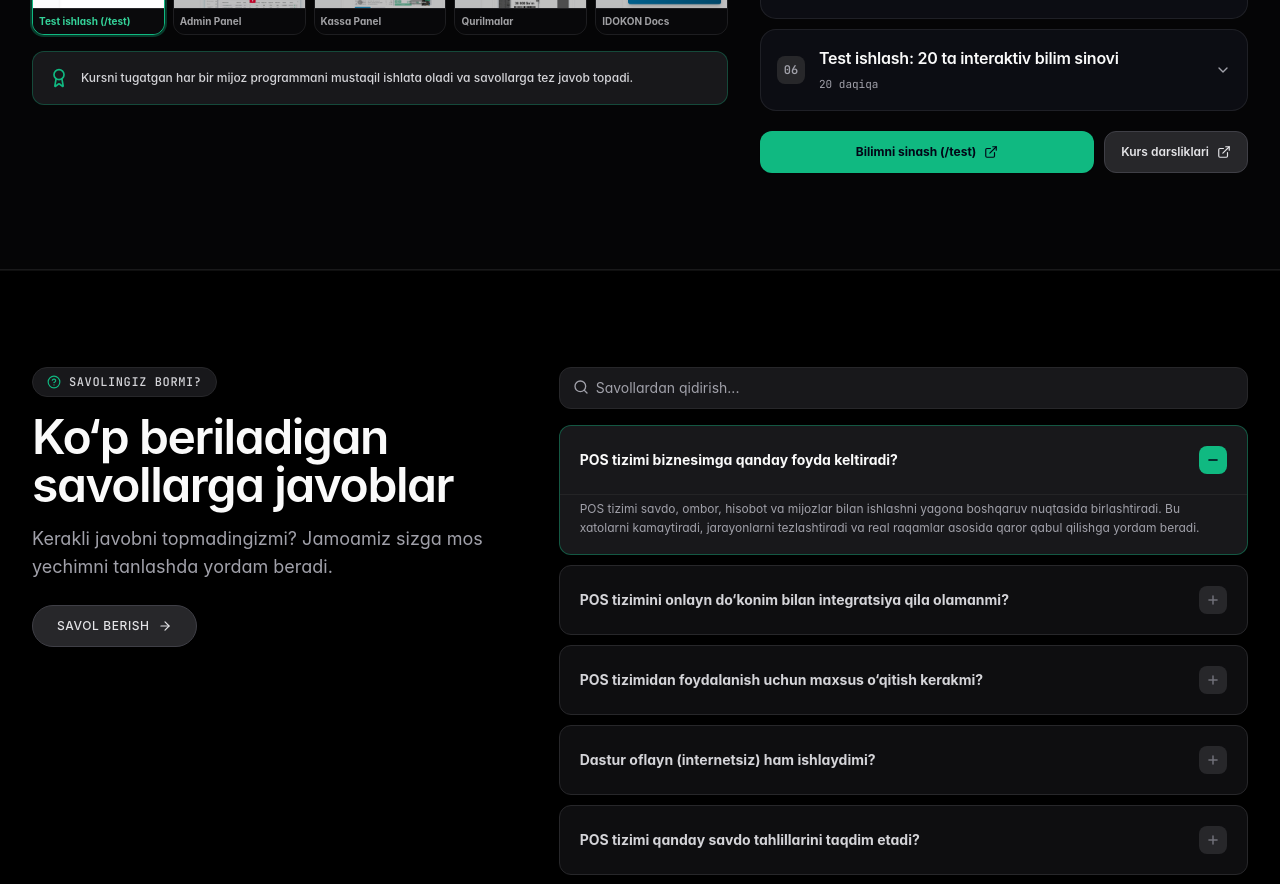
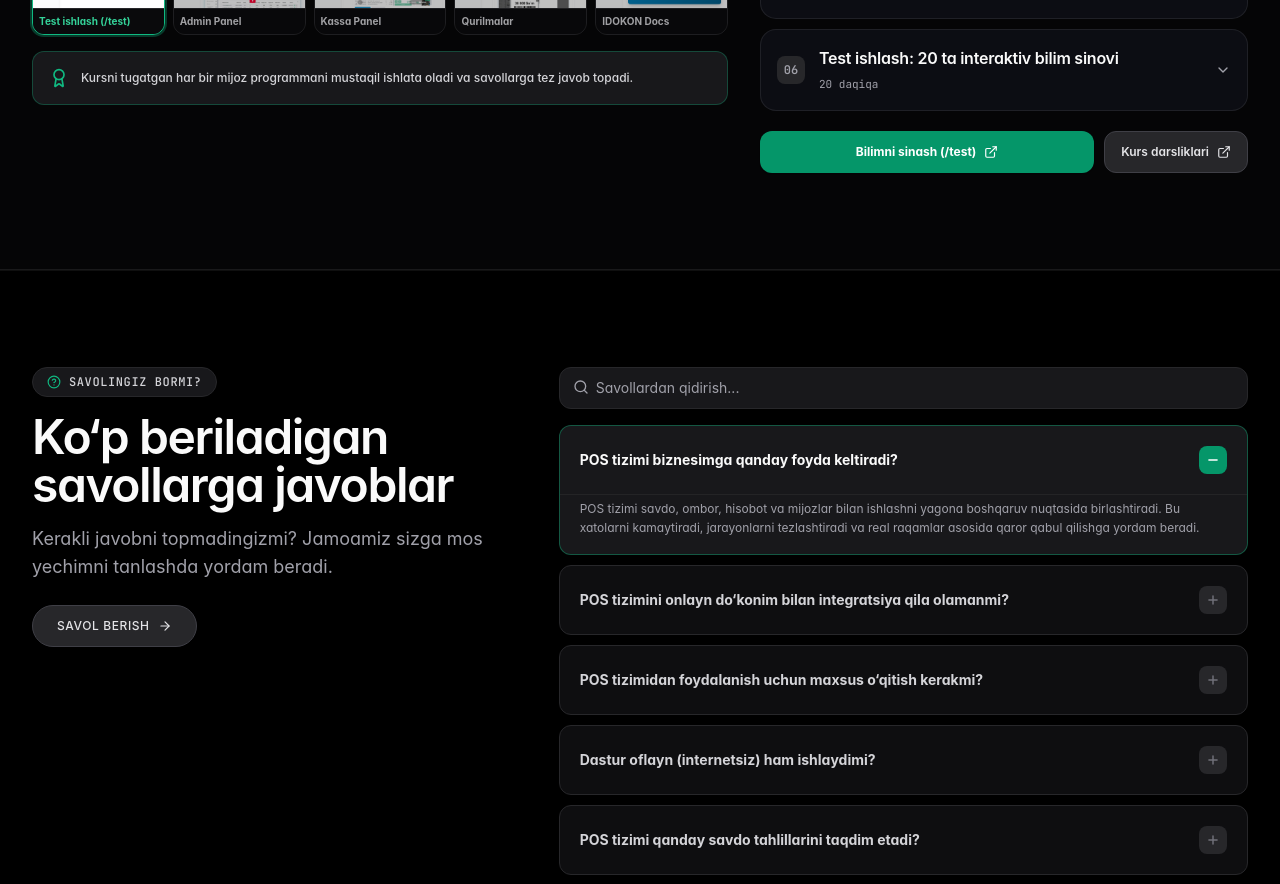
Before and after one commit to behruzerkinov/idokonOfficialWebsite, a React (Vite) app: page / in a window 1280 px wide. Shown: the part 8620-9504 px from the top of the page. Built offline with nearby package versions, Linux system fonts and the light colour scheme.

Commit message:
fix(ui): ensure pure white text and icons on all green buttons for high contrast
- update FAQ accordion minus button icon to crisp white
- update CourseAcademy, Navbar mobile demo, language selector and footer buttons to text-white

```diff
--- a/src/components/CourseAcademy.jsx
+++ b/src/components/CourseAcademy.jsx
@@ -261,7 +261,7 @@ export const CourseAcademy = ({ lang, t, onOpenLightbox }) => {
                 href="https://idokon-course.vercel.app/test"
                 target="_blank"
                 rel="noopener noreferrer"
-                className="flex-1 inline-flex items-center justify-center gap-2 px-4 py-3 rounded-xl text-xs font-bold text-slate-950 bg-emerald-500 hover:bg-emerald-400 shadow-sm transition-all duration-150 cursor-pointer active:scale-98"
+                className="flex-1 inline-flex items-center justify-center gap-2 px-4 py-3 rounded-xl text-xs font-bold text-white bg-emerald-600 hover:bg-emerald-500 shadow-sm transition-all duration-150 cursor-pointer active:scale-98"
               >
                 <span>{t.course.testKnowledge || "Bilimni sinash (/test)"}</span>
                 <ExternalLink className="w-3.5 h-3.5" />
--- a/src/components/FaqAccordion.jsx
+++ b/src/components/FaqAccordion.jsx
@@ -87,9 +87,9 @@ export const FaqAccordion = ({ t, onScrollToContact }) => {
                           {faq.q}
                         </span>
                         <div className={`w-7 h-7 rounded-lg flex items-center justify-center flex-shrink-0 transition-colors ${
-                          isOpen ? 'bg-emerald-500 text-slate-950 font-bold' : 'bg-zinc-100 dark:bg-zinc-800 text-zinc-500'
+                          isOpen ? 'bg-emerald-600 text-white font-bold shadow-xs' : 'bg-zinc-100 dark:bg-zinc-800 text-zinc-500'
                         }`}>
-                          {isOpen ? <Minus className="w-3.5 h-3.5 stroke-[2.5]" /> : <Plus className="w-3.5 h-3.5 stroke-[2.5]" />}
+                          {isOpen ? <Minus className="w-3.5 h-3.5 stroke-[2.5] text-white" /> : <Plus className="w-3.5 h-3.5 stroke-[2.5]" />}
                         </div>
                       </button>
 
--- a/src/components/Footer.jsx
+++ b/src/components/Footer.jsx
@@ -52,7 +52,7 @@ export const Footer = ({ t, onOpenDemo }) => {
               </a>
               <a
                 href="tel:+998991130999"
-                className="w-8 h-8 rounded-lg bg-white dark:bg-zinc-900 hover:bg-emerald-500 hover:text-slate-950 text-zinc-700 dark:text-zinc-300 flex items-center justify-center transition-colors border border-zinc-200 dark:border-zinc-800 shadow-xs"
+                className="w-8 h-8 rounded-lg bg-white dark:bg-zinc-900 hover:bg-emerald-600 hover:text-white text-zinc-700 dark:text-zinc-300 flex items-center justify-center transition-colors border border-zinc-200 dark:border-zinc-800 shadow-xs"
                 title="Qo'ng'iroq qilish: +998 99 113 09 99"
               >
                 <Phone className="w-4 h-4" />
--- a/src/components/Navbar.jsx
+++ b/src/components/Navbar.jsx
@@ -364,7 +364,7 @@ export const Navbar = ({
                     onClick={() => setLang(l.code)}
                     className={`px-3 py-1 rounded-lg text-xs font-semibold font-mono transition-all cursor-pointer ${
                       lang === l.code
-                        ? 'bg-emerald-500 text-slate-950 font-bold shadow-xs'
+                        ? 'bg-emerald-600 text-white font-bold shadow-xs'
                         : 'text-zinc-600 dark:text-zinc-400 hover:text-zinc-950 dark:hover:text-white'
                     }`}
                   >
@@ -440,7 +440,7 @@ export const Navbar = ({
                   setMobileMenuOpen(false);
                   onOpenDemo();
                 }}
-                className="w-full flex items-center justify-center gap-2 px-4 py-3 rounded-xl bg-emerald-500 hover:bg-emerald-400 text-slate-950 font-bold text-xs uppercase tracking-wider shadow-lg shadow-emerald-500/25 active:scale-98 transition-transform cursor-pointer"
+                className="w-full flex items-center justify-center gap-2 px-4 py-3 rounded-xl bg-emerald-600 hover:bg-emerald-500 text-white font-bold text-xs uppercase tracking-wider shadow-lg shadow-emerald-500/25 active:scale-98 transition-transform cursor-pointer"
               >
                 <Sparkles className="w-4 h-4 shrink-0" />
                 <span>{t.nav.tryDemo || "Demoni Boshlash"}</span>
--- a/src/components/StoreTypeSelector.jsx
+++ b/src/components/StoreTypeSelector.jsx
@@ -145,15 +145,14 @@ export const StoreTypeSelector = ({
               <div
                 className={`w-7 h-7 sm:w-8 sm:h-8 rounded-lg flex items-center justify-center flex-shrink-0 transition-colors ${
                   isSelected
-                    ? 'bg-emerald-500 text-slate-950 dark:text-slate-950 shadow-xs'
+                    ? 'bg-emerald-600 text-white shadow-xs'
                     : 'bg-zinc-200/70 dark:bg-zinc-800 text-zinc-500 dark:text-zinc-400 group-hover:text-zinc-800 dark:group-hover:text-zinc-200'
                 }`}
               >
                 <Icon
                   strokeWidth={isSelected ? 2.5 : 2}
-                  style={isSelected ? { color: '#020617' } : undefined}
                   className={`w-3.5 h-3.5 sm:w-4 sm:h-4 ${
-                    isSelected ? 'text-slate-950 dark:text-slate-950' : ''
+                    isSelected ? 'text-white' : ''
                   }`}
                 />
               </div>
@@ -173,10 +172,10 @@ export const StoreTypeSelector = ({
               {/* Indicator */}
               <div className={`w-4 h-4 rounded-full flex items-center justify-center flex-shrink-0 transition-all ${
                 isSelected
-                  ? 'bg-emerald-500 text-slate-950 scale-100'
+                  ? 'bg-emerald-600 text-white scale-100'
                   : 'border border-zinc-300 dark:border-zinc-700 opacity-40 group-hover:opacity-75 scale-90'
               }`}>
-                {isSelected && <Check className="w-2.5 h-2.5 stroke-[3]" />}
+                {isSelected && <Check className="w-2.5 h-2.5 stroke-[3] text-white" />}
               </div>
             </button>
           );
```
